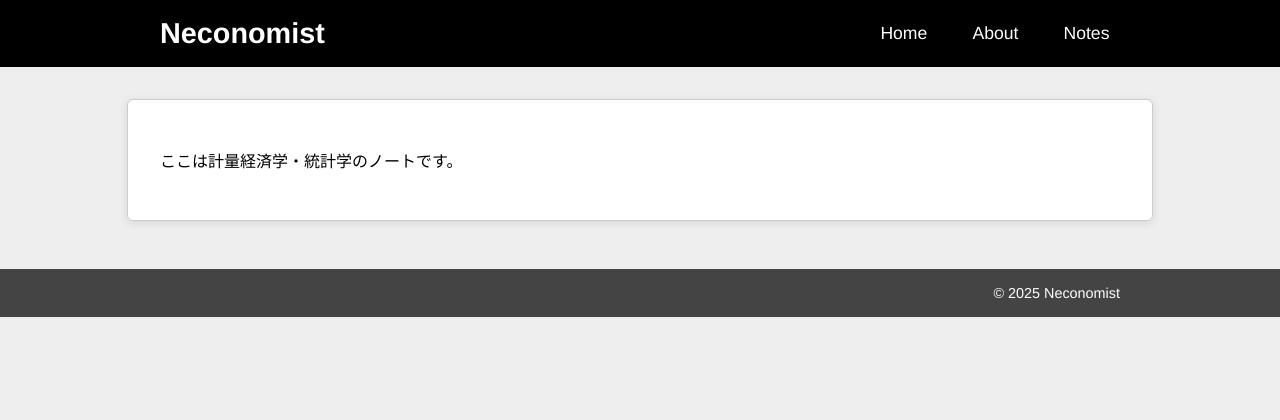
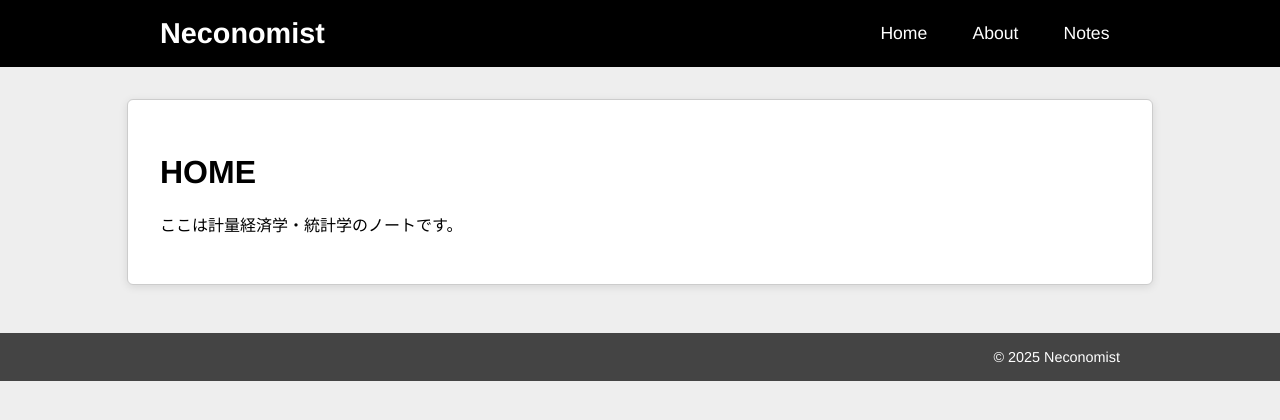
Before and after one commit to neconomist/neconomist.github.io, a Jekyll site: the page built from index.md, in a window 1280 px wide. Shown: the top 420 px of the page. Built offline with Jekyll 4.4.1, drawn with Linux system fonts in a browser that asks for light colours.

Commit message:
Update index.md

```diff
--- a/index.md
+++ b/index.md
@@ -4,4 +4,6 @@ title: Home
 permalink: /
 ---
 
+# HOME
+
 ここは計量経済学・統計学のノートです。
```
